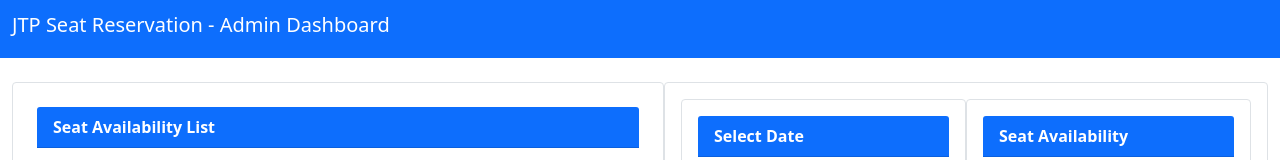
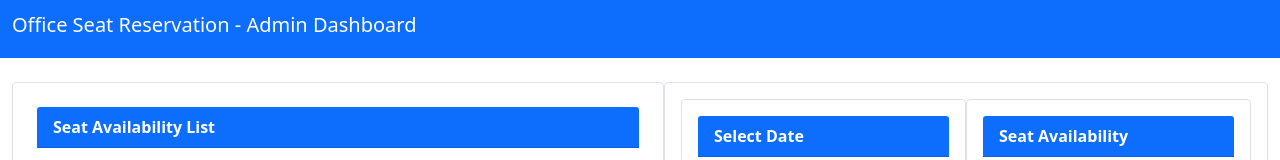
Before and after one commit to ibatulanandjp/office-seat-reservation, a React (Create React App) app in the folder client/: page / in a window 1280 px wide. Shown: the top 160 px of the page. Built offline with nearby package versions, Linux system fonts and the light colour scheme; no server answers.

Commit message:
Updated Header of Dashboard

```diff
--- a/client/public/index.html
+++ b/client/public/index.html
@@ -24,7 +24,7 @@
       work correctly both with client-side routing and a non-root public URL.
       Learn how to configure a non-root public URL by running `npm run build`.
     -->
-    <title>JTP Seat Reservation System</title>
+    <title>Office Seat Reservation System</title>
   </head>
   <body>
     <noscript>You need to enable JavaScript to run this app.</noscript>
--- a/client/src/components/Header/Header.js
+++ b/client/src/components/Header/Header.js
@@ -6,7 +6,7 @@ export const Header = () => {
       <nav className="navbar sticky-top navbar-dark bg-primary">
         <div className="container-fluid">
           <span className="navbar-brand h1 ">
-            JTP Seat Reservation - Admin Dashboard
+            Office Seat Reservation - Admin Dashboard
           </span>
         </div>
       </nav>
```
